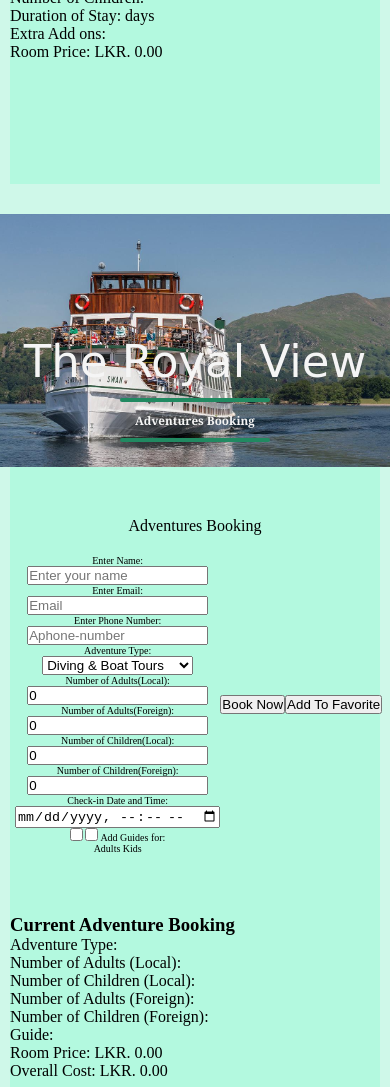
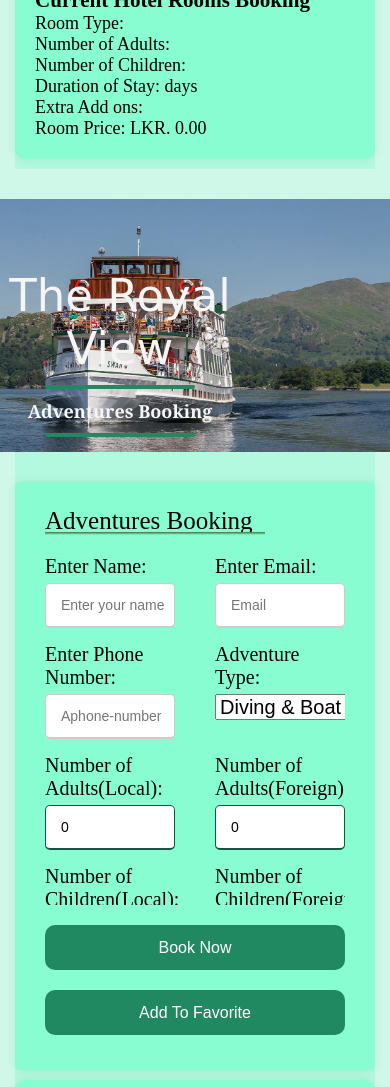
Before and after one commit to AvishkaPramudithaFernando/WDOS1, a plain HTML site: page booking.html in a window 390 px wide. Shown: the part 913-2000 px from the top of the page. Drawn offline with Linux system fonts and the light colour scheme; a script that the page names is missing; a web font is replaced by a local one.

Commit message:
Update index.css

```diff
--- a/css/index.css
+++ b/css/index.css
@@ -707,9 +707,12 @@ tr:nth-child(even):hover{
     margin-left: 30px;
     margin-right: 30px;
     margin-top: 0px;
-    padding-top: 100px;
+    padding-top: 60px;
+    display:flex;
+    flex-direction: column;
+    align-items: center;
 }
-/*booking rooms & suits*/
+/*booking rooms & suits area header*/
 .header-booking-1{
     width: 100vw;
     height: 30vh;
@@ -731,7 +734,168 @@ tr:nth-child(even):hover{
     margin-top: 10px;
     margin-bottom: 10px;
 }
-/* booking adventures */
+/*these use for both hotel room and adventure booking*/
+.container:hover{
+    background-color: #b3f9df;
+}
+.form-bg{
+    display:flex;
+    height: auto;
+    justify-content: center;
+    align-items: center;
+}
+.container{
+    max-width: 700px;
+    width: 100%;
+    background: #88fdd2;
+    padding: 25px 30px;
+    border-radius: 5px;
+    margin-bottom: 10px;
+    box-shadow: 0 0 10px rgba(14, 74, 48, 0.1);
+}
+.container .title{
+    font-size: 25px;
+    font-weight: 500;
+    position: relative;
+}
+.container .title::before{
+    content: '';
+    position: absolute;
+    left: 0;
+    bottom: 0;
+    height: 3px;
+    width: 220px;
+    background: linear-gradient(#37773e,#88fdd2);
+
+}
+.container form .User-details{
+    display: flex;
+    flex-wrap: wrap;
+    justify-content: space-between;
+    margin: 20px 0 12px 0;
+}
+form .User-details .input-box{
+    margin-bottom: 15px;
+    width: calc(100%/2 - 20px);
+}
+.User-details .input-box .details{
+    display: block;
+    font-size: 20px;
+    font-weight: 500;
+    margin-bottom: 5px;
+}
+.User-details .input-box input{
+    height: 45px;
+    width: 100%;
+    outline: none;
+    border-radius: 5px;
+    border: 1px solid #ccc;
+    padding-left: 15px;
+    font-size: 16px;
+    border-bottom-width: 2px;
+    transition: all 0.3s ease;
+}
+.User-details .input-box input:focus,
+.User-details .input-box input:valid{
+    border-color: #145646;
+}
+.choose{
+    font-size: 20px;
+}
+/* only for hotel room booking  */
+form .Extra-details .Extre-title{
+    font-size: 20px;
+    font-weight: 500;
+}
+form .Extra-details .category{
+    display:flex;
+    width: 80%;
+    margin: 14px 0;
+    justify-content: space-between;
+}
+.Extra-details .category label{
+    display: flex;
+    align-items: center;
+}
+.Extra-details .category .dot{
+    height: 18px;
+    width: 18px;
+    background: #fffdfd;
+    border-radius: 50%;
+    margin-right: 10px;
+    margin-left: 25px;
+    border: 5px solid transparent;
+    transition: all 0.3s ease;
+    cursor: pointer;
+}
+#dot-1:checked ~ .category label .one,
+#dot-2:checked ~ .category label .two,
+#dot-3:checked ~ .category label .three,
+#dot-4:checked ~ .category label .four{
+    border-color: #fffdfd;
+    background: #145646;
+    cursor: pointer;
+}
+form input[type="radio"]{
+    display: none;
+}
+/*Both room and adventure booking*/
+form .Button{
+    height: 45px;
+    margin: 20px 0;
+    margin-bottom: 10px;
+    border-radius: 20%;
+}
+form .Button input{
+    height: 100%;
+    width: 100%;
+    font-size: medium;
+    outline: none;
+    color: #fff;
+    border: none;
+    border-radius: 10px;
+    background: #218961;
+    cursor: pointer;
+}
+.Button input:hover{
+    color: #145646;
+    background-color:#79c4a8;
+}
+/* current booking section for both room and adventure booking */
+.currentBooking{
+    font-size: 18px;
+}
+#bookingDetails {
+    background-color: #88fdd2;
+    padding: 20px;
+    margin-bottom: 10px;
+    border-radius: 10px;
+    box-shadow: 0 0 10px rgba(14, 74, 48, 0.1);
+    max-width: 600px;
+    width: 600px;
+    text-align:left;
+}
+
+#bookingDetails:hover{
+    background-color: #b3f9df;
+}
+
+#currentBooking, #overallBooking {
+    margin-bottom: 20px;
+}
+
+#currentBooking h3, #overallBooking h3 {
+    color: #19311c;
+}
+
+#currentBooking p, #overallBooking p {
+    margin: 8px 0;
+}
+
+#currentBooking span, #overallBooking span {
+    font-weight: bold;
+}
+/* booking adventures header */
 .header-booking-2{
     width: 100vw;
     height: 30vh;
@@ -754,41 +918,64 @@ tr:nth-child(even):hover{
     margin-top: 10px;
     margin-bottom: 10px;
 }
-/* forms background area */
-.form-bg{
-    background-color:#b3f9df;
-    margin-top: -100px;
-    margin-right: 100px;
-    margin-left: 100px;
-    margin-bottom: 30px;
-    padding-top: 50px;
-    padding-right: 100px;
-    padding-bottom: 50px;
-    padding-left: 100px;
-    text-align: center;
+/* Adventure booking form */
+form .guide-details .Guide-title{
+    font-size: 20px;
+    font-weight: 500;
 }
-.form-bg:hover{
-    background-color: #bdffe6;
+form .guide-details .g-category{
+    display:flex;
+    width: 80%;
+    margin: 14px 0;
+    justify-content: space-between;
 }
-.form-bg h1{
-    text-align: center;
-    font-size: xx-large;
-    margin: 5px;
+.guide-details .g-category label{
+    display: flex;
+    align-items: center;
 }
-.form-bg form{
-    display: flex;
-    padding-top: 20px;
-    text-align: left;
-    font-size: larger;
-    padding-left: 180px;
-    padding-right: 180px;
+.guide-details .g-category .check{
+    height: 18px;
+    width: 18px;
+    background: #fffdfd;
+    border-radius: 20%;
+    margin-right: 10px;
+    margin-left: 25px;
+    border: 5px solid transparent;
+    transition: all 0.3s ease;
+    cursor: pointer;
 }
-.form-info{
-    font-size: larger;
-    display: grid;
-    margin-left: 80px;
-    margin-right: 80px;
-    margin-bottom: 40px;
+#check-1:checked ~ .g-category label .one,
+#check-2:checked ~ .g-category label .two{
+    border-color: #fffdfd;
+    background: #145646;
+    cursor: pointer;
+}
+form input[type="checkbox"]{
+    display: none;
+}
+/* Overall cost area*/
+.overall-cost {
+  margin-top: 20px;
+  font-weight: bold;
+}
+.overall-cost {
+  margin-top: 10px;
+}
+.additional-options {
+  margin-top: 20px;
+  text-align: center;
+}
+.additional-options button {
+  background-color: #306937;
+  color: #fff;
+  padding: 8px 16px;
+  border: none;
+  border-radius: 5px;
+  margin-right: 10px;
+  cursor: pointer;
+}
+.additional-options button:hover {
+  background-color: #215d30;
 }
 /* Global */
 /* Footer styles */
@@ -1022,111 +1209,59 @@ tr:nth-child(even):hover{
         padding-right: 10px;
     }
     /* Booking page */
-    /* booking page header */
-    .booking-bg{
-        width: auto;
-        height: 90vh;
-        background-color: #b3f9df;
-        margin-bottom: 30px;
-        margin-left: 10px;
-        margin-right: 10px;
-        margin-top: 0px;
-        padding-top: 100px;
+    /*Booking page responsive room and adventure both*/
+    .booking-bg {
+        margin-left: 15px;
+        margin-right: 15px;
+        padding-top: 30px;
     }
-    /*booking rooms & suits*/
-    /* Room booking header */
-    .header-booking-1{
-        width: 100vw;
-        height: 40vh;
-        background-image: url(../images/booking.jpg);
-        background-position: center;
-        background-size: cover;
-        display: flex;
-        align-items: flex-end;
-        justify-content: center;
+    .User-details::-webkit-scrollbar{
+        width: 4;
     }
-    .header-booking-1-content{
-        margin-bottom: 5px;
-        color: whitesmoke;
-        text-align: center;
-    }
-    .header-booking-1-content h1{
-        font-family: georgia;
-        font-size: 3vmin;
-        margin-top: 10px;
-        margin-bottom: 10px;
-    }
-    /* booking adventures */
-    /* adventure booking heading */
-    .header-booking-2{
-        width: 100vw;
-        height: 30vh;
-        background-image: url(../images/advencture-booking.jpeg);
-        background-position: center;
-        background-size: cover;
-        display: flex;
-        align-items: flex-end;
-        justify-content: center;
-    }
-    .header-booking-2-content{
-        margin-bottom: 5px;
-        color: whitesmoke;
-        text-align: center;
-        margin-right: 0px;
-        margin-left: 0px;
-        padding: 10px;
-    }
-    .header-booking-2-content h1{
-        font-family: georgia;
-        font-size: 3vmin;
-        margin-top: 10px;
-        margin-bottom: 10px;
-    }
-    /* Booking page form globle */
-    .form-bg{
-        background-color:#b3f9df;
-        align-items: center;
-        margin-top: -100px;
-        margin-right: 5px;
-        margin-left: 5px;
-        margin-bottom: 30px;
-        padding-top: 50px;
-        padding-right: 0px;
-        padding-bottom: 30px;
-        padding-left: 0px;
-    }
-    .form-bg:hover{
-        background-color: #bdffe6;
-    }
-    .form-bg h1{
-        text-align: center;
-        font-size: larger;
-        margin: 5px;
-    }
-    .form-bg form{
-        display: flex;
-        justify-content: space-between;
-        flex-direction: row;
-        align-items: center;
-        padding-top: 20px;
-        text-align: center;
-        font-size: x-small;
-        padding-left: 0px;
-        padding-right: 0px;
-    }
-    .form-info{
-        font-size: medium;
-        display: grid;
-        margin-left: 5px;
-        margin-right: 5px;
-        margin-bottom: 20px;
+    .header-booking-1-content h1, .header-booking-2-content h1 {
+        font-size: 18px;
     }
     .form-bg {
-        text-align: center;
+        flex-direction: column;
     }
-    .form-info input{
-        margin-top: 10px;
-        margin-bottom: 10px;
+    .User-details .input-box {
+        width: 100%;
+    }
+    .container {
+        max-width: 100%;
+    }
+    form .User-details.input-box{
+        margin-bottom: 15px;
+        width: 100%;
+    }
+    form .Extra-details .category{
+        width: 100%;
+    }
+    .container form .User-details{
+        max-height: 350px;
+        overflow-y: scroll;
+        overflow-x: hidden;
+    }
+    .User-details .input-box input{
+        font-size: 14px;
+    }
+    #bookingDetails{
+        max-width: 100%;
+    }
+    /* In room booking radio button responive */
+    .Extra-details .category, .guide-details .g-category {
+        width: 100%;
+    }
+    form .Extra-details .category {
+        width: 100%;
+        flex-wrap: wrap;
+    }
+    .Extra-details .category label {
+        width: 50%;
+        box-sizing: border-box;
+    }
+    .Extra-details .category .dot {
+        margin-left: 0;
     }
     /* Globle */
     /*footer */
```
